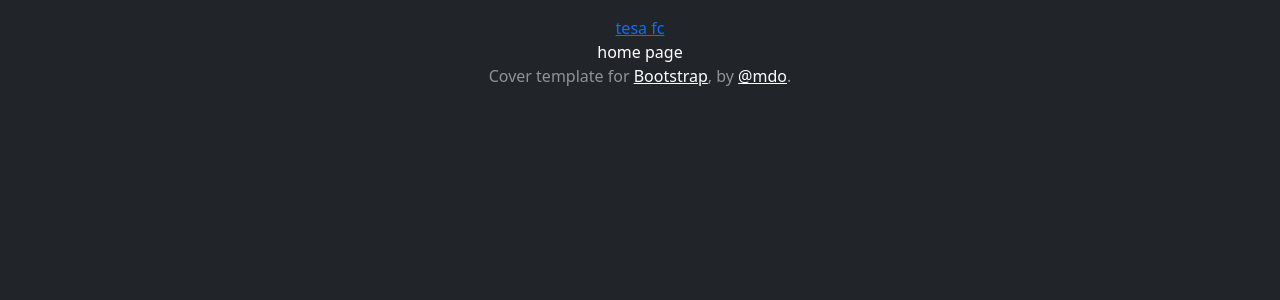
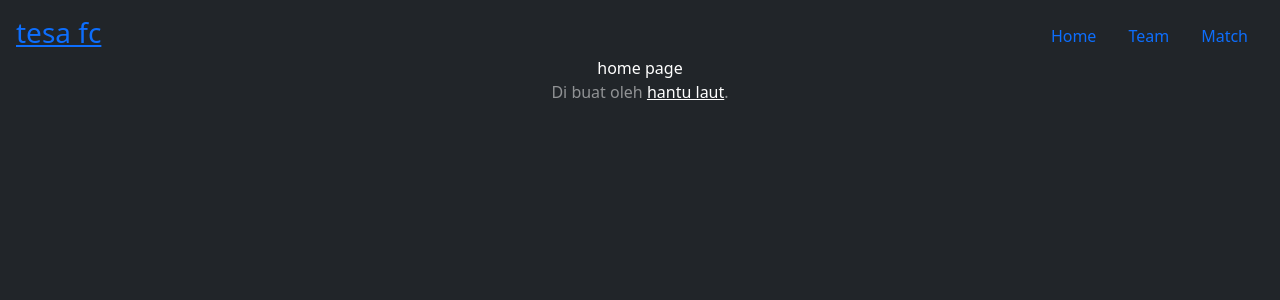
Before and after one commit to tesafc/www, a Jekyll site: the page built from index.html, in a window 1280 px wide. Shown: the top 300 px of the page. Built offline with Jekyll 4.4.1, drawn with Linux system fonts in a browser that asks for light colours.

Commit message:
Update default.html

```diff
--- a/_layouts/default.html
+++ b/_layouts/default.html
@@ -17,14 +17,21 @@
   </head>
   <body class="d-flex h-100 text-center text-white bg-dark">
     <div class="cover-container d-flex w-100 h-100 p-3 mx-auto flex-column">
-      <header>
-        <a href="{{ site.baseurl }}">{{ site.title }}</a>
+      <header class="mb-auto">
+        <div>
+          <h3 class="float-md-start mb-0"><a href="{{ site.baseurl }}">{{ site.title }}</a></h3>
+          <nav class="nav nav-masthead justify-content-center float-md-end">
+            <a class="nav-link active" aria-current="page" href="#">Home</a>
+            <a class="nav-link" href="#">Team</a>
+            <a class="nav-link" href="#">Match</a>
+          </nav>
+        </div>
       </header>
       <main>
         {{ content }}
       </main>
       <footer class="mt-auto text-white-50">
-        <p>Cover template for <a href="https://getbootstrap.com/" class="text-white">Bootstrap</a>, by <a href="https://twitter.com/mdo" class="text-white">@mdo</a>.</p>
+        <p>Di buat oleh <a href="https://twitter.com/mdo" class="text-white">hantu laut</a>.</p>
       </footer>
     </div>
     <script src="https://cdn.jsdelivr.net/npm/bootstrap@5.1.3/dist/js/bootstrap.bundle.min.js" integrity="sha384-ka7Sk0Gln4gmtz2MlQnikT1wXgYsOg+OMhuP+IlRH9sENBO0LRn5q+8nbTov4+1p" crossorigin="anonymous"></script>
```
